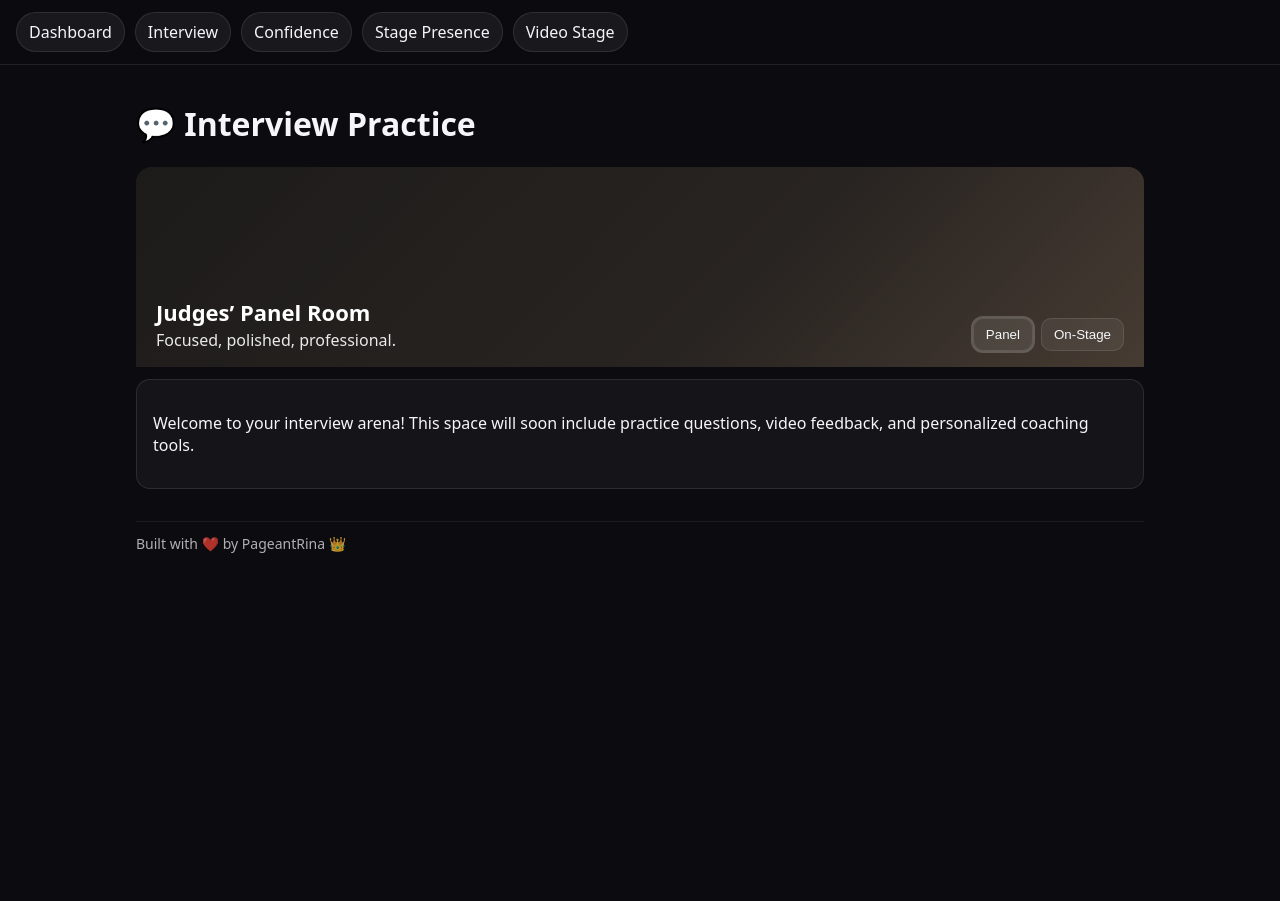
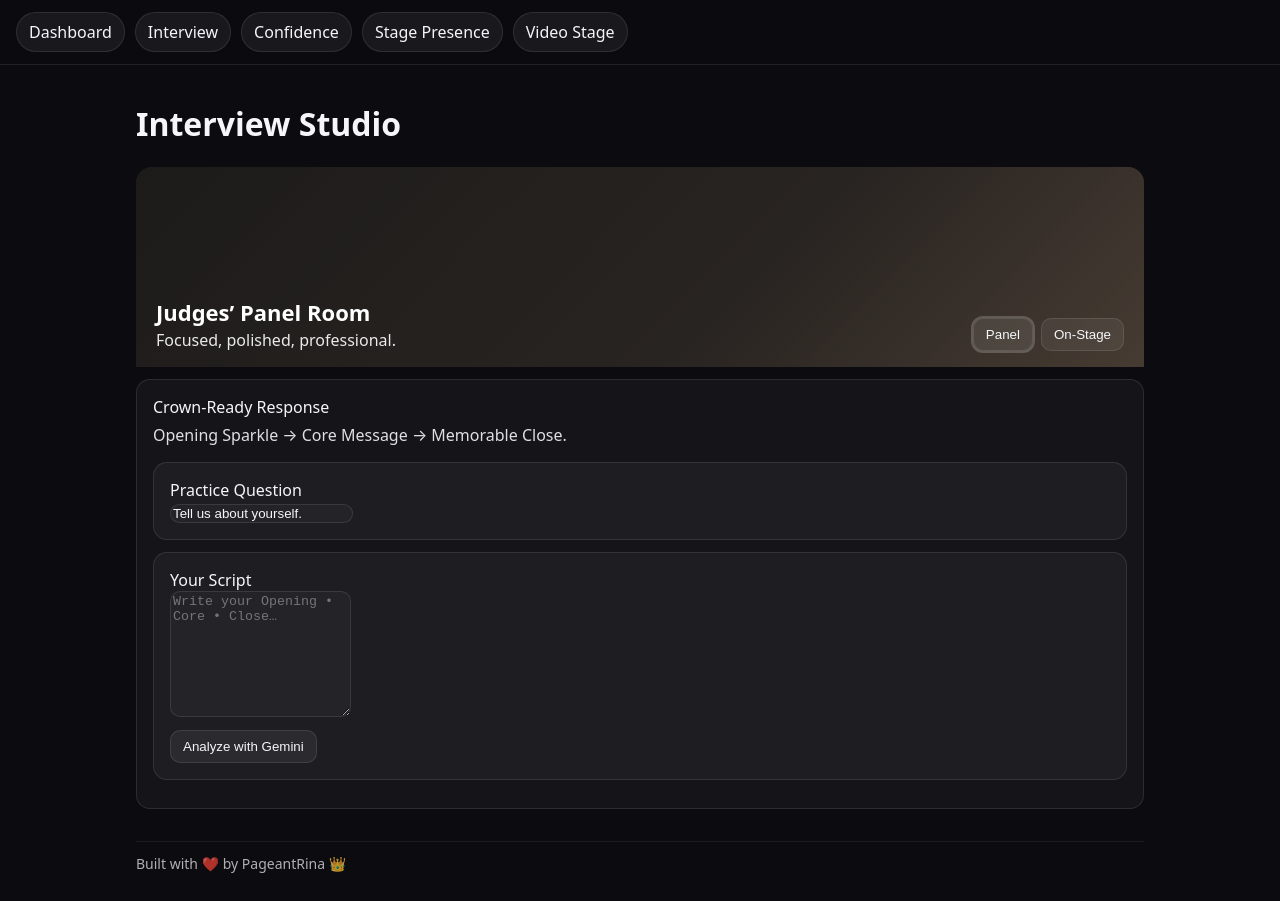
Before and after one commit to amybrim/pageantrina, a Next.js app: page /interview in a window 1280 px wide. Before the commit the page ends 800 px from the top, so only its background shows below. Built offline with nearby package versions, Linux system fonts and the light colour scheme.

Commit message:
Add full interview page implementation with Gemini integration

```diff
--- a/src/pages/interview.js
+++ b/src/pages/interview.js
@@ -3,12 +3,85 @@ import Arena from "@/components/Arena";
 
 export default function InterviewPage() {
   const [arena, setArena] = useState("Panel");
+  const [question, setQuestion] = useState("Tell us about yourself.");
+  const [answer, setAnswer] = useState("");
+  const [analysis, setAnalysis] = useState("");
+  const [loading, setLoading] = useState(false);
+
+  async function analyze() {
+    try {
+      setLoading(true);
+      setAnalysis("");
+      const res = await fetch("/api/coach", {
+        method: "POST",
+        headers: { "Content-Type":"application/json" },
+        body: JSON.stringify({
+          mode: arena === "Panel" ? "script" : "live",
+          text: answer || "(no answer yet)",
+          question,
+          wpmTarget: 155
+        })
+      });
+      const data = await res.json();
+      if (!res.ok) throw new Error(data.error || "Analysis failed");
+      setAnalysis(data.coachNotes || JSON.stringify(data, null, 2));
+    } catch (e) {
+      setAnalysis("Error: " + e.message);
+    } finally {
+      setLoading(false);
+    }
+  }
 
   return (
     <>
-      <h1>💬 Interview Practice</h1>
+      <h1 className="h1">Interview Studio</h1>
       <Arena arena={arena} onSwitch={setArena}>
-        <p>Welcome to your interview arena! This space will soon include practice questions, video feedback, and personalized coaching tools.</p>
+        {arena === "Panel" ? (
+          <>
+            <div className="kicker">Crown-Ready Response</div>
+            <p style={{marginTop:6,opacity:.9}}>Opening Sparkle → Core Message → Memorable Close.</p>
+            <div className="grid">
+              <div className="card">
+                <div className="kicker">Practice Question</div>
+                <input value={question} onChange={e=>setQuestion(e.target.value)} />
+              </div>
+              <div className="card">
+                <div className="kicker">Your Script</div>
+                <textarea
+                  rows={8}
+                  placeholder="Write your Opening • Core • Close…"
+                  value={answer}
+                  onChange={e=>setAnswer(e.target.value)}
+                />
+                <div style={{marginTop:8, display:"flex", gap:8}}>
+                  <button onClick={analyze} disabled={loading}>{loading?"Analyzing…":"Analyze with Gemini"}</button>
+                </div>
+              </div>
+            </div>
+            {analysis && (
+              <div className="card" style={{marginTop:12, whiteSpace:"pre-wrap"}}>{analysis}</div>
+            )}
+          </>
+        ) : (
+          <>
+            <div className="kicker">On-Stage Simulation</div>
+            <p style={{marginTop:6,opacity:.9}}>Aim for 30–45 seconds. Keep it concise and confident.</p>
+            <div className="card" style={{display:"flex", gap:8}}>
+              <button onClick={()=>setQuestion("What quality makes you a strong titleholder?")}>Get on-stage question</button>
+              <div className="pill mono">⏱ 00:45</div>
+            </div>
+            <div className="card">
+              <div className="kicker">Live Answer (quick draft or transcript)</div>
+              <textarea rows={6} placeholder="Paste or jot your spoken answer…" value={answer} onChange={e=>setAnswer(e.target.value)} />
+              <div style={{marginTop:8, display:"flex", gap:8}}>
+                <button onClick={analyze} disabled={loading}>{loading?"Scoring…":"Scorecard"}</button>
+              </div>
+            </div>
+            {analysis && (
+              <div className="card" style={{marginTop:12, whiteSpace:"pre-wrap"}}>{analysis}</div>
+            )}
+          </>
+        )}
       </Arena>
     </>
   );
```
